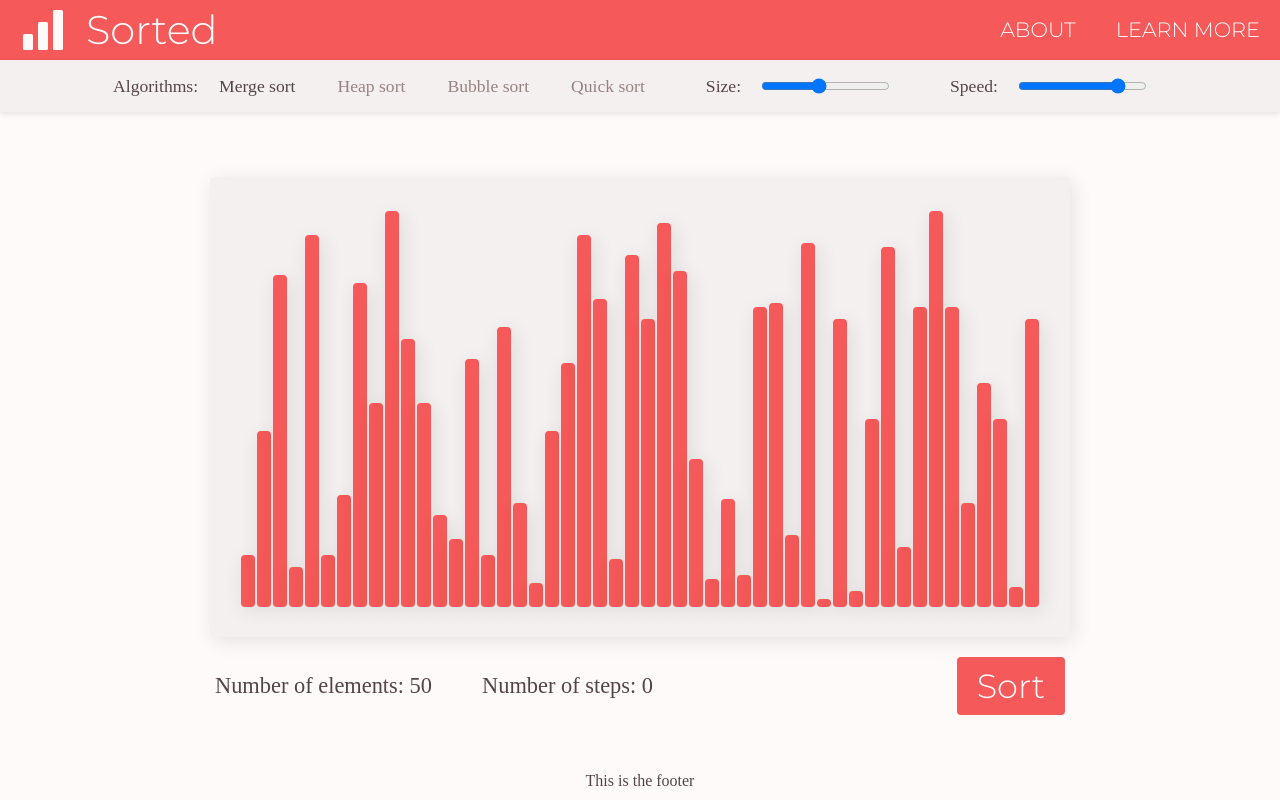
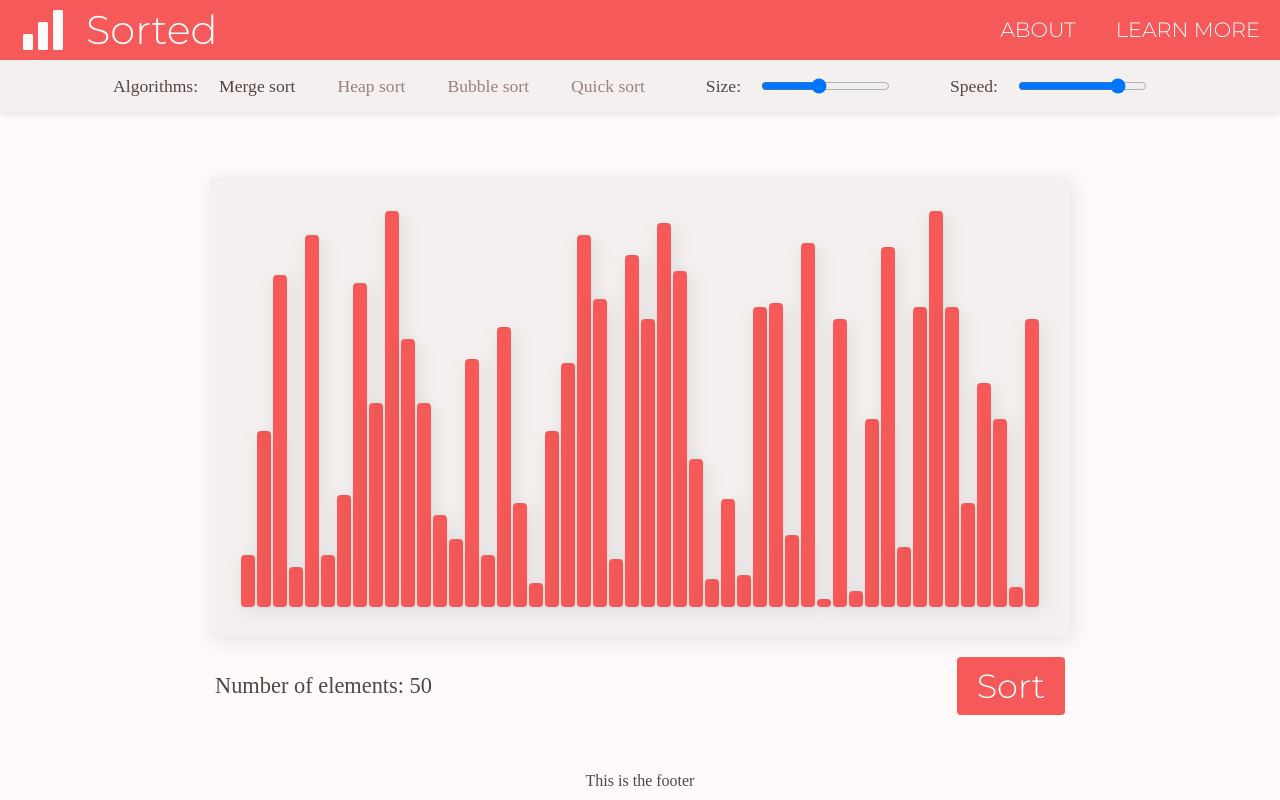
Before and after one commit to sroelants/sorted, a React (Create React App) app: page / in a window 1280 px wide. Built offline with nearby package versions, Linux system fonts and the light colour scheme.

Commit message:
Remove "number of steps" from caption.

```diff
--- a/src/components/Caption.tsx
+++ b/src/components/Caption.tsx
@@ -37,7 +37,6 @@ const Caption: React.FC<CaptionProps> = ({
         <div className="caption__elements">
           {"Number of elements: " + numOfBars}
         </div>
-        <div className="caption__steps">{"Number of steps: " + 0}</div>
       </div>
       {sortButton}
     </div>
```
